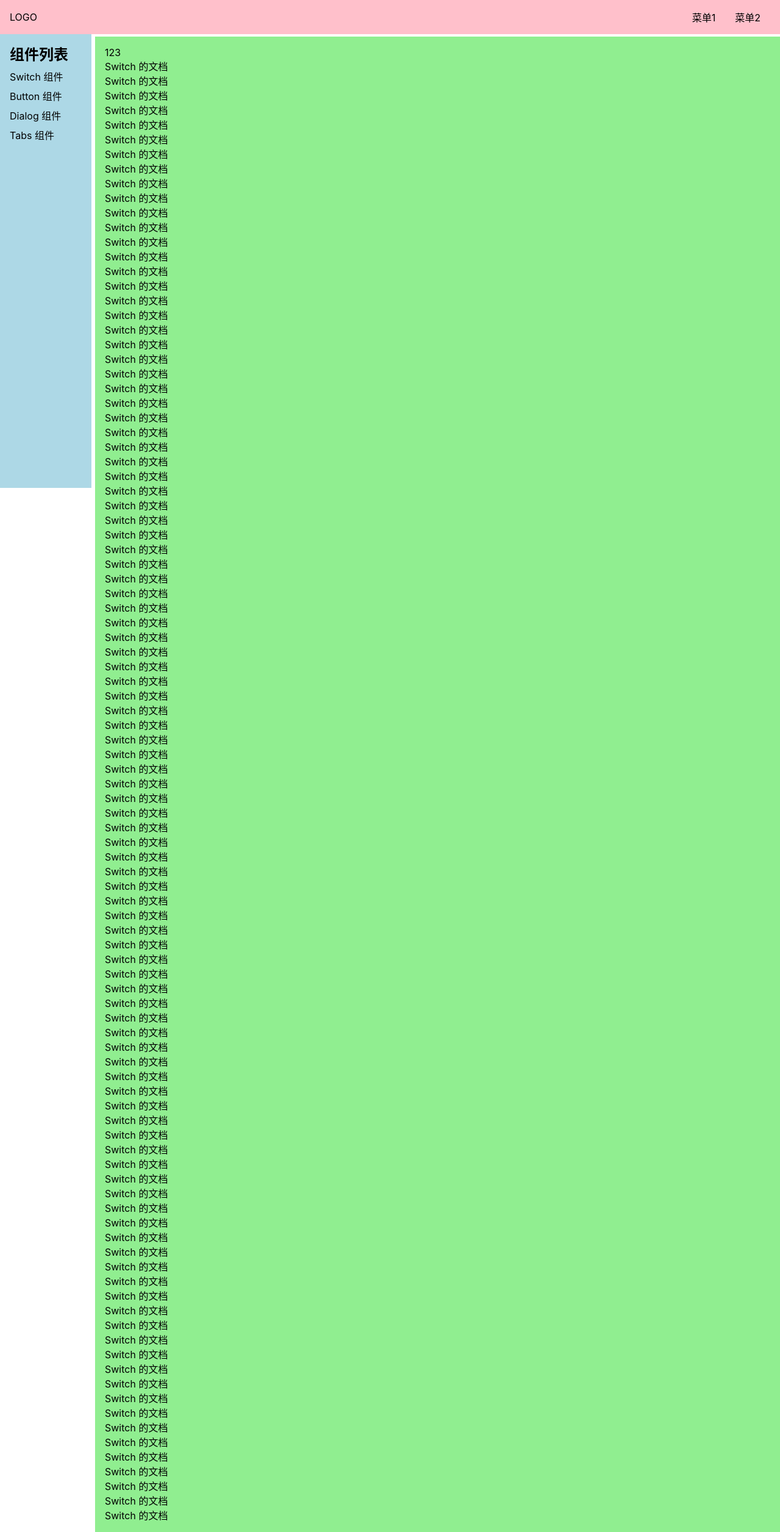
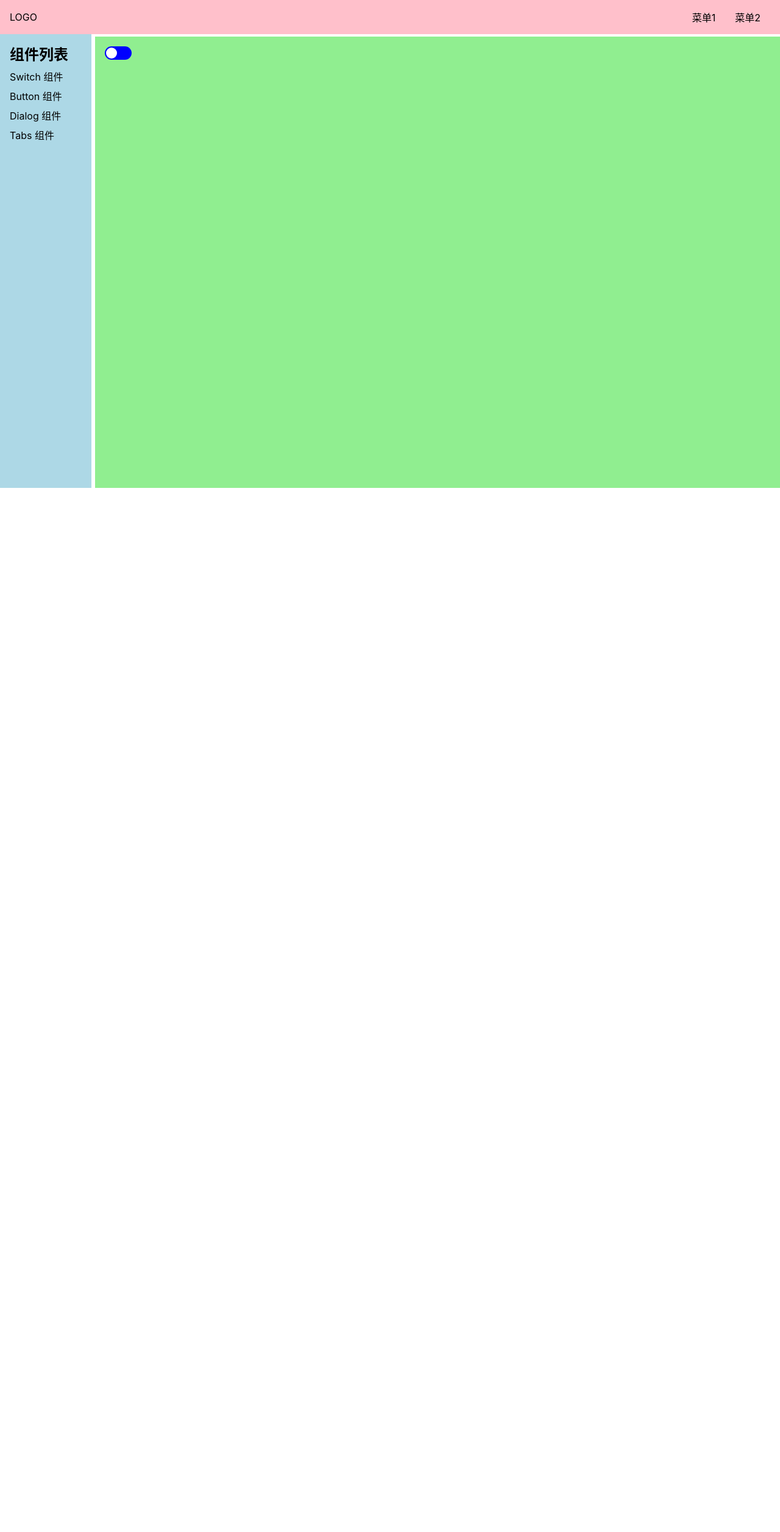
Before and after one commit to rustinliu/yezi-UI, a Vue app: page /#/doc/switch in a window 1280 px wide. Shown: the whole page at 61% size. After the commit the page ends 800 px from the top, so only its background shows below. Built offline with nearby package versions, Linux system fonts and the light colour scheme.

Commit message:
switch动画

```diff
--- a/src/components/Switchdemo.vue
+++ b/src/components/Switchdemo.vue
@@ -1,105 +1,12 @@
 <template>
     <div>
-        123
-        <p>Switch 的文档</p>
-        <p>Switch 的文档</p>
-        <p>Switch 的文档</p>
-        <p>Switch 的文档</p>
-        <p>Switch 的文档</p>
-        <p>Switch 的文档</p>
-        <p>Switch 的文档</p>
-        <p>Switch 的文档</p>
-        <p>Switch 的文档</p>
-        <p>Switch 的文档</p>
-        <p>Switch 的文档</p>
-        <p>Switch 的文档</p>
-        <p>Switch 的文档</p>
-        <p>Switch 的文档</p>
-        <p>Switch 的文档</p>
-        <p>Switch 的文档</p>
-        <p>Switch 的文档</p>
-        <p>Switch 的文档</p>
-        <p>Switch 的文档</p>
-        <p>Switch 的文档</p>
-        <p>Switch 的文档</p>
-        <p>Switch 的文档</p>
-        <p>Switch 的文档</p>
-        <p>Switch 的文档</p>
-        <p>Switch 的文档</p>
-        <p>Switch 的文档</p>
-        <p>Switch 的文档</p>
-        <p>Switch 的文档</p>
-        <p>Switch 的文档</p>
-        <p>Switch 的文档</p>
-        <p>Switch 的文档</p>
-        <p>Switch 的文档</p>
-        <p>Switch 的文档</p>
-        <p>Switch 的文档</p>
-        <p>Switch 的文档</p>
-        <p>Switch 的文档</p>
-        <p>Switch 的文档</p>
-        <p>Switch 的文档</p>
-        <p>Switch 的文档</p>
-        <p>Switch 的文档</p>
-        <p>Switch 的文档</p>
-        <p>Switch 的文档</p>
-        <p>Switch 的文档</p>
-        <p>Switch 的文档</p>
-        <p>Switch 的文档</p>
-        <p>Switch 的文档</p>
-        <p>Switch 的文档</p>
-        <p>Switch 的文档</p>
-        <p>Switch 的文档</p>
-        <p>Switch 的文档</p>
-        <p>Switch 的文档</p>
-        <p>Switch 的文档</p>
-        <p>Switch 的文档</p>
-        <p>Switch 的文档</p>
-        <p>Switch 的文档</p>
-        <p>Switch 的文档</p>
-        <p>Switch 的文档</p>
-        <p>Switch 的文档</p>
-        <p>Switch 的文档</p>
-        <p>Switch 的文档</p>
-        <p>Switch 的文档</p>
-        <p>Switch 的文档</p>
-        <p>Switch 的文档</p>
-        <p>Switch 的文档</p>
-        <p>Switch 的文档</p>
-        <p>Switch 的文档</p>
-        <p>Switch 的文档</p>
-        <p>Switch 的文档</p>
-        <p>Switch 的文档</p>
-        <p>Switch 的文档</p>
-        <p>Switch 的文档</p>
-        <p>Switch 的文档</p>
-        <p>Switch 的文档</p>
-        <p>Switch 的文档</p>
-        <p>Switch 的文档</p>
-        <p>Switch 的文档</p>
-        <p>Switch 的文档</p>
-        <p>Switch 的文档</p>
-        <p>Switch 的文档</p>
-        <p>Switch 的文档</p>
-        <p>Switch 的文档</p>
-        <p>Switch 的文档</p>
-        <p>Switch 的文档</p>
-        <p>Switch 的文档</p>
-        <p>Switch 的文档</p>
-        <p>Switch 的文档</p>
-        <p>Switch 的文档</p>
-        <p>Switch 的文档</p>
-        <p>Switch 的文档</p>
-        <p>Switch 的文档</p>
-        <p>Switch 的文档</p>
-        <p>Switch 的文档</p>
-        <p>Switch 的文档</p>
-        <p>Switch 的文档</p>
-        <p>Switch 的文档</p>
-        <p>Switch 的文档</p>
-        <p>Switch 的文档</p>
-        <p>Switch 的文档</p>
-        <p>Switch 的文档</p>
-        <p>Switch 的文档</p>
+        <Switch></Switch>
     </div>
 </template>
+
+<script lang="ts">
+import Switch from '../libs/Switch.vue';
+export default {
+    components: { Switch },
+};
+</script>
--- /dev/null
+++ b/src/libs/Switch.vue
@@ -0,0 +1,48 @@
+<template>
+    <button @click="toggle" :class="{ checked }"><span></span></button>
+</template>
+
+<script lang="ts">
+import { ref } from 'vue';
+export default {
+    setup() {
+        const checked = ref(false);
+        const toggle = () => {
+            checked.value = !checked.value;
+        };
+        return { checked, toggle };
+    },
+};
+</script>
+
+<style lang="scss" scoped>
+$h: 22px;
+$h2: $h - 4px;
+button {
+    height: $h;
+    width: $h * 2;
+    border: none;
+    background: blue;
+    border-radius: $h/2;
+    position: relative;
+}
+span {
+    position: absolute;
+    top: 2px;
+    left: 2px;
+    height: $h2;
+    width: $h2;
+    background: white;
+    border-radius: $h2 / 2;
+    transition: left 200ms;
+}
+button.checked {
+    background: blue;
+}
+button.checked > span {
+    left: calc(100% - #{$h2} - 2px);
+}
+button:focus {
+    outline: none;
+}
+</style>
--- a/src/router.ts
+++ b/src/router.ts
@@ -23,6 +23,3 @@
         },
     ],
 });
-router.afterEach(() => {
-    console.log('switch');
-});
```
